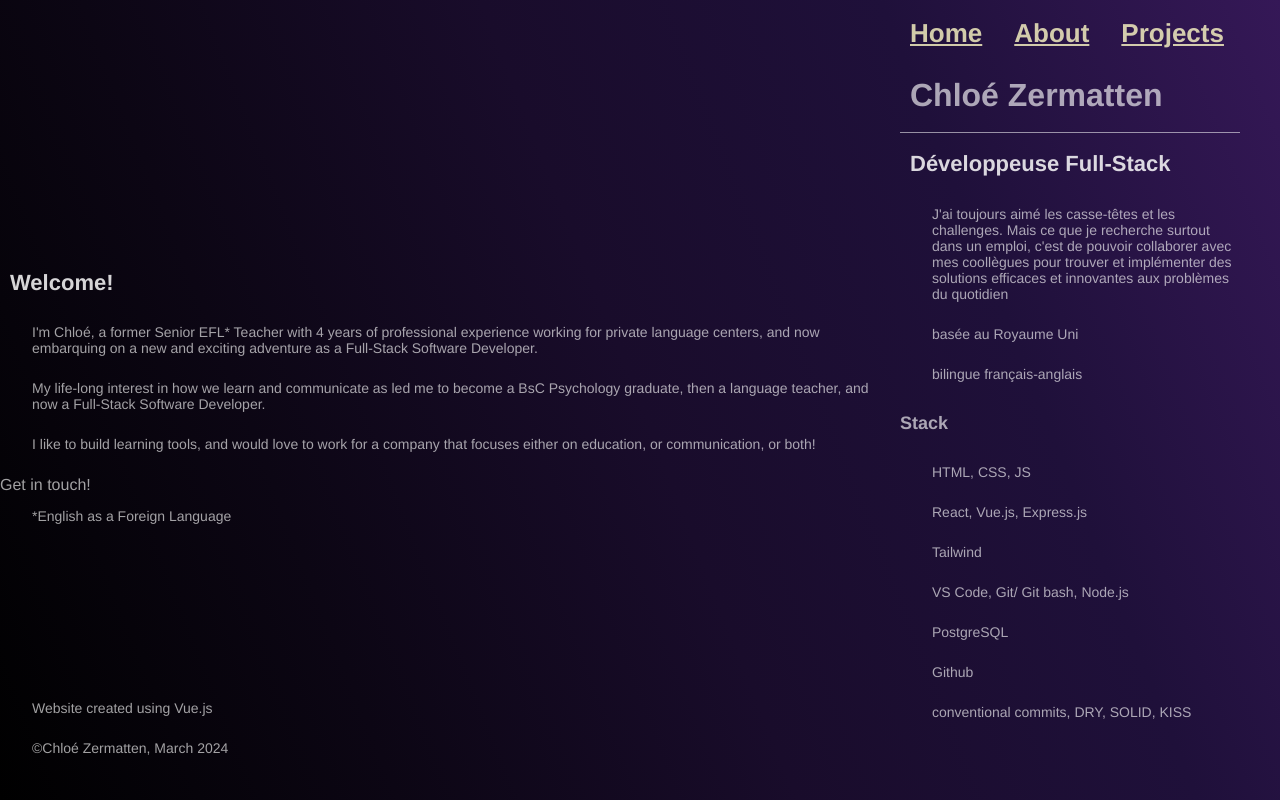
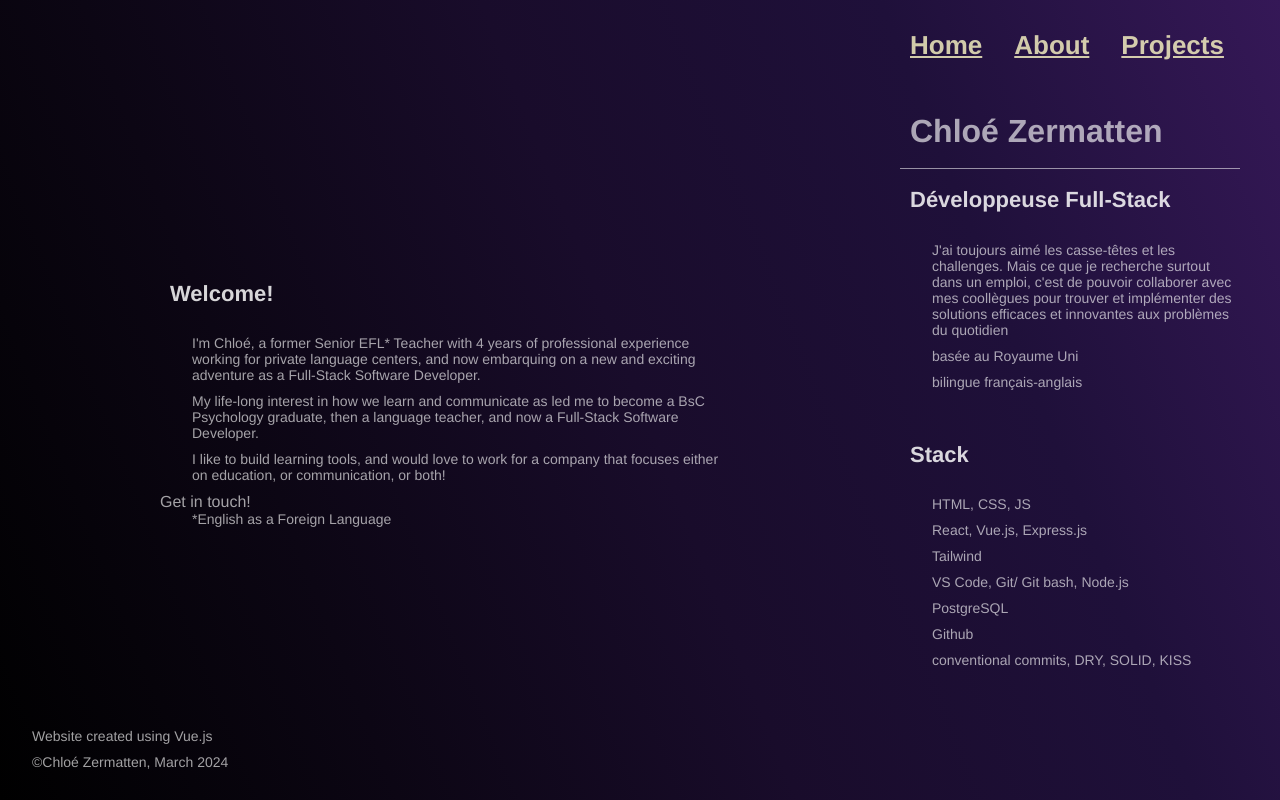
Before and after one commit to Chloe070196/my-portfolio, a Vue app: page / in a window 1280 px wide. Built offline with nearby package versions, Linux system fonts and the light colour scheme.

Commit message:
feat: adjust overall styling fro proportions

```diff
--- a/src/components/NavBar.vue
+++ b/src/components/NavBar.vue
@@ -9,3 +9,10 @@ import { RouterLink } from 'vue-router';
         <RouterLink to="/projects">Projects</RouterLink>
     </section>
 </template>
+
+<style scope>
+    section {
+        padding: 12px 0;
+        margin: 0;
+    }
+</style>
--- a/src/components/RightAside.vue
+++ b/src/components/RightAside.vue
@@ -18,5 +18,6 @@ import NavBar from './NavBar.vue';
         top: 0;
         margin: 20px;
         width: 340px;
+        height: 100vh;
     }
 </style>
--- a/src/components/StackSection.vue
+++ b/src/components/StackSection.vue
@@ -1,7 +1,7 @@
 <script lang="ts" setup></script>
 <template>
     <section>
-        <h3>Stack</h3>
+        <h2>Stack</h2>
         <p>HTML, CSS, JS</p>
         <p>React, Vue.js, Express.js</p>
         <p>Tailwind</p>
@@ -15,5 +15,6 @@
 <style>
 p {
    padding-left: 32px;
+   margin: 0;
 }
 </style>
--- a/src/components/TimeLineEvent.vue
+++ b/src/components/TimeLineEvent.vue
@@ -28,7 +28,7 @@ const { title, location, organisation, qualification, description, skills } = pr
 <style scoped>
 section {
     display: grid;
-    grid-template-columns: 5fr 2fr;
+    grid-template-columns: 3fr 5fr;
     padding: 10px 20px;
 }
 </style>
--- a/src/views/home/HomeView.vue
+++ b/src/views/home/HomeView.vue
@@ -3,14 +3,22 @@
 </script>
 
 <template>
-  <main>
+  <section>
     <h2>Welcome!</h2>
     <p> I'm Chloé, a former Senior EFL* Teacher with 4 years of professional experience working for private language
       centers, and now embarquing on a new and exciting adventure as a Full-Stack Software Developer.</p>
     <p> My life-long interest in how we learn and communicate as led me to become a BsC Psychology graduate, then a
       language teacher, and now a Full-Stack Software Developer.</p>
     <p>I like to build learning tools, and would love to work for a company that focuses either on education, or
-    communication, or both!</p>
+      communication, or both!</p>
     <a> Get in touch! </a>
     <p>*English as a Foreign Language</p>
-</main></template>
+  </section>
+</template>
+
+<style scoped>
+section {
+  padding: 32px;
+  width: 560px;
+}
+</style>
```
